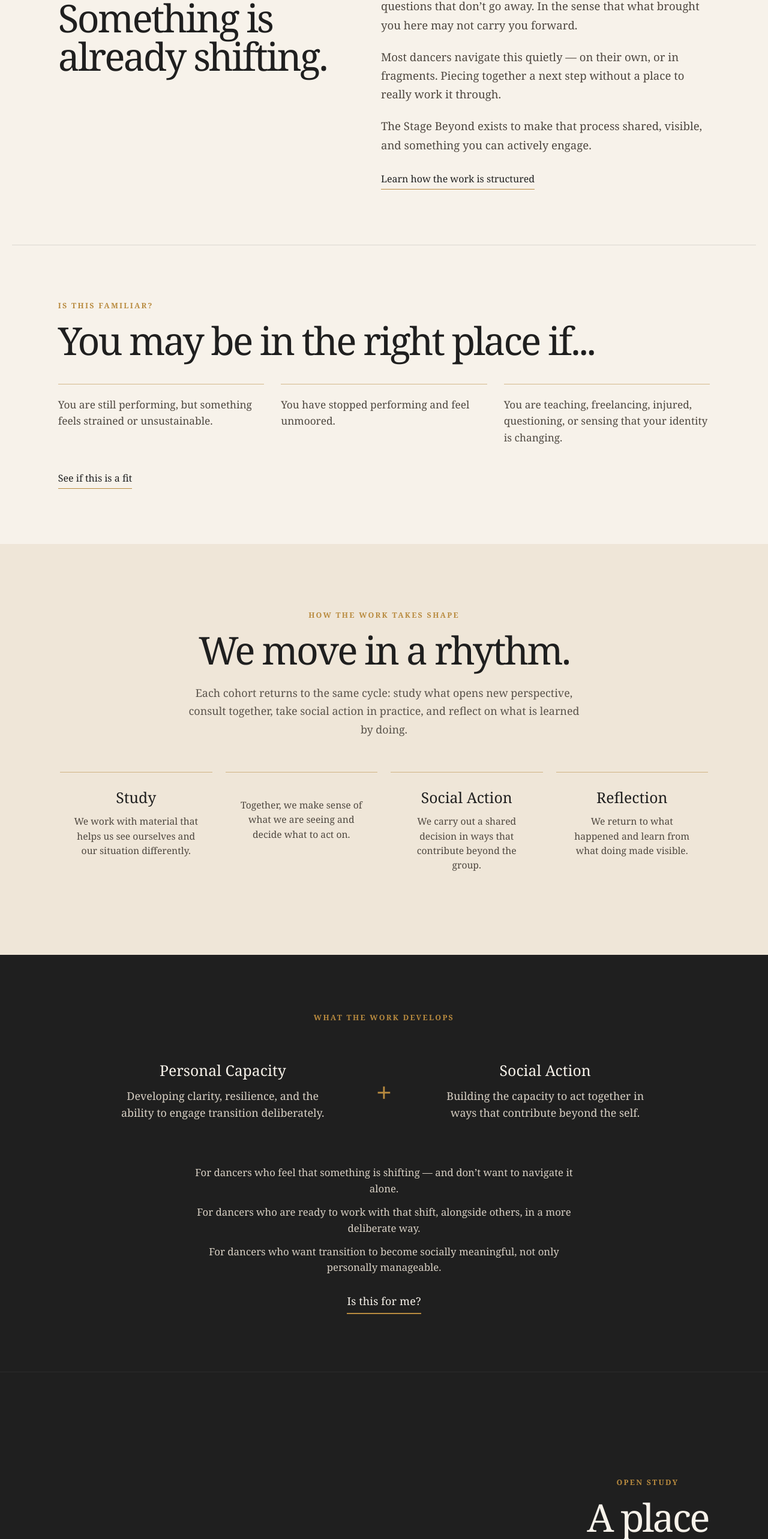
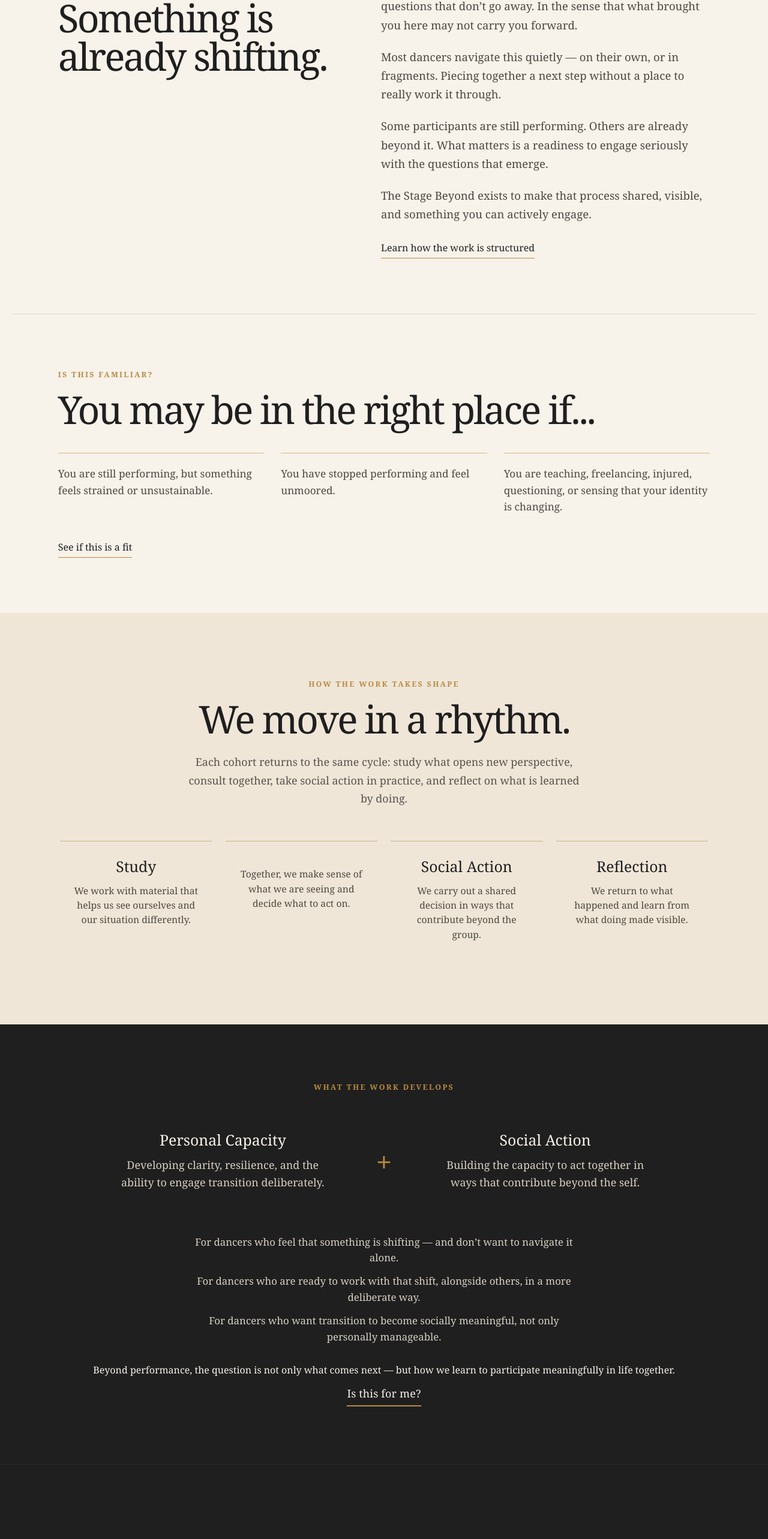
Before and after one commit to travisbirchattba/the-stage-beyond-site, a React (Vite) app: page / in a window 1280 px wide. Shown: the part 999-3565 px from the top of the page at 60% size. Built offline with nearby package versions, Linux system fonts and the light colour scheme.

Commit message:
Update main.jsx

```diff
--- a/src/main.jsx
+++ b/src/main.jsx
@@ -206,6 +206,10 @@ function Footer() {
     the rhythm of the work directly.
   </p>
 
+  <p>
+  Open Study is also a way for the wider community around the work to remain active between cohorts.
+</p>
+
   <div className="openStudyMeta">
     <span>Online</span>
     <span>60 minutes</span>
@@ -278,6 +282,11 @@ function HomePage() {
             Most dancers navigate this quietly — on their own, or in fragments. Piecing together
             a next step without a place to really work it through.
           </p>
+
+          <p>
+  Some participants are still performing. Others are already beyond it.
+  What matters is a readiness to engage seriously with the questions that emerge.
+</p>
 
           <p>
             The Stage Beyond exists to make that process shared, visible, and something you can actively engage.
@@ -354,6 +363,11 @@ function HomePage() {
           </p>
         </div>
 
+        <p className="finalStatement">
+  Beyond performance, the question is not only what comes next —
+  but how we learn to participate meaningfully in life together.
+</p>
+
         <Link to="/apply" className="learnMore">
           Is this for me?
         </Link>
@@ -429,8 +443,12 @@ function ApproachPage() {
   The rhythm matters because transition becomes more workable when it is carried collectively, revisited over time, and tested in practice.
 </p>
 
+<p>
+  Dancers already understand disciplined practice, collective work, and learning through repetition.
+  The Stage Beyond builds from those capacities rather than leaving them behind.
+</p>
+
 <h2>What develops over time</h2>
-
         <p>
           What develops is not only individual clarity, but the capacity to think,
           decide, and act together — in a way that holds under real conditions.
@@ -440,6 +458,10 @@ function ApproachPage() {
           Transition becomes less about finding an answer, and more about participating
           in something that is being worked out collectively.
         </p>
+
+        <p>
+  The questions explored here are not solved once. They become part of an ongoing inquiry carried out in practice over time.
+</p>
 
         <p>
   Real conditions might include financial pressure, injury, isolation,
@@ -537,9 +559,12 @@ function CohortPage() {
           </div>
         </div>
 
-        <h2>How sessions work</h2>
+        <p>
+  The cohort remains intentionally small so that trust, continuity,
+  and meaningful collective work can actually develop over time.
+</p>
 
-        <h2>How sessions work</h2>
+<h2>How sessions work</h2>
 
 <p>
   A typical week might include a shared reading or prompt, a 90-minute consultation session,
@@ -775,9 +800,8 @@ function SocialActionPage() {
         </div>
 
         <p className="closingLine">
-          The point is not to complete a project. It is to develop the capacity
-          to act together — and to discover what that makes possible.
-        </p>
+  Social action shifts transition from private adaptation toward meaningful participation in shared life.
+</p>
 
         <a href={calendarLink} className="primaryCta" target="_blank" rel="noopener noreferrer">
           Begin the conversation
```
